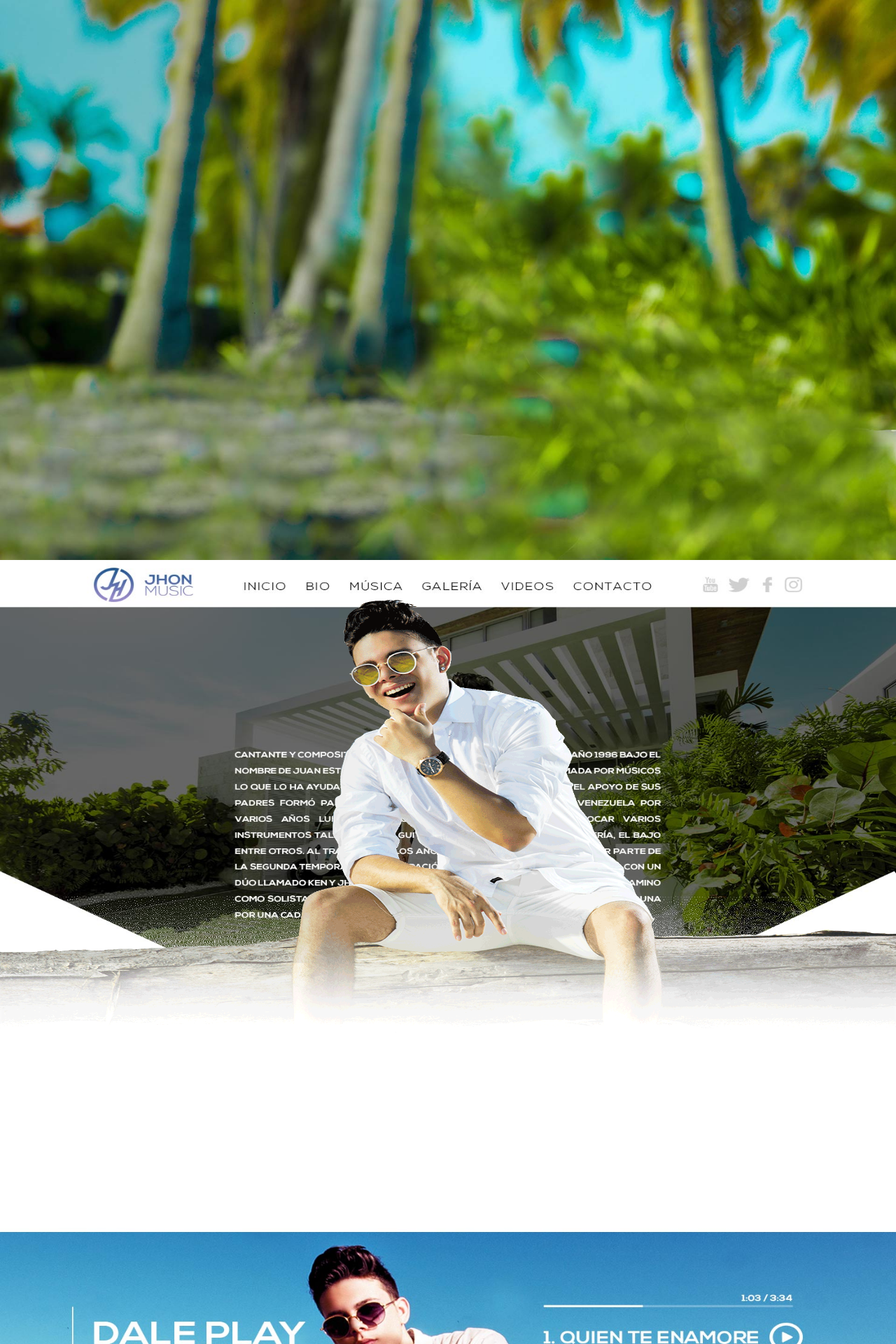
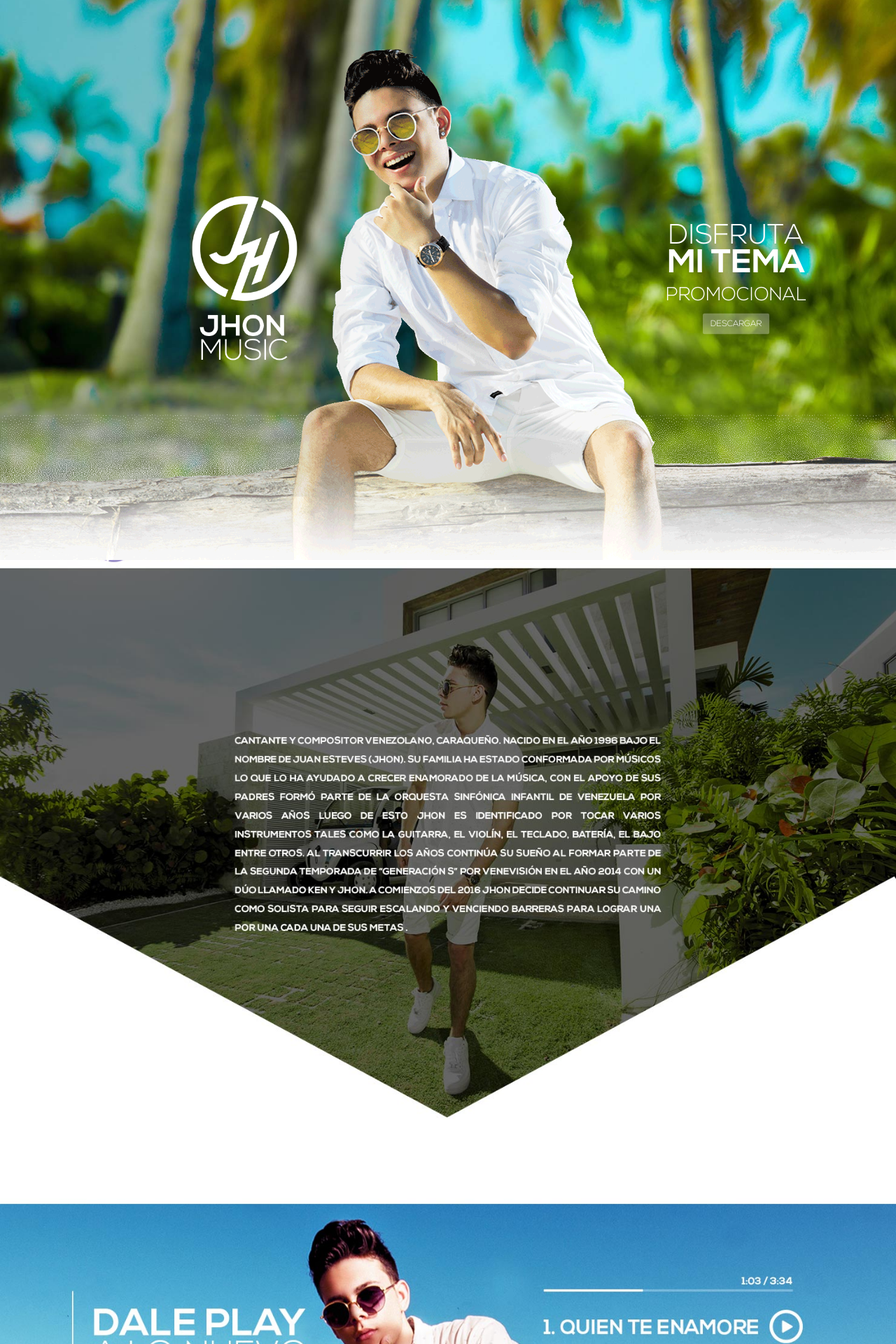
Before and after one commit to jonlov/Jhon-Music, a PHP site: page / in a window 1280 px wide. Shown: the top 1920 px of the page at 70% size. Run offline with PHP 8.4, Linux system fonts and the light colour scheme.

Commit message:
First section almost done

```diff
--- a/web/css/index.css
+++ b/web/css/index.css
@@ -1,12 +1,30 @@
-<style>
+@font-face {
+    font-family: nexa;
+    src: url(../fonts/Nexa-Light.otf);
+}
+
+@font-face {
+    font-family: nexa;
+    src: url(../fonts/Nexa-Bold.otf);
+    font-weight: bold;
+}
+
+body {
+    font-family: nexa !important;
+}
+
 * {
     box-sizing: border-box;
+}
+
+*:focus {
+    outline: 0 !important;
 }
 
 body {
     margin: 0;
     font-weight: 500;
-  font-family: 'HelveticaNeue';
+    color: #fff !important;
 }
 
 section {
@@ -17,15 +35,9 @@ section {
     max-width: none;
     background-color: #373B44;
     height: 100vh;
-
     &:nth-of-type(2n) {
         background-color: #FE4B74;
     }
-}
-
-.intro {
-  width: 100%;
-  height: 100vh;
 }
 
 .content {
@@ -50,11 +62,9 @@ a {
     font-weight: 700;
     color: #373B44;
     position: relative;
-
-  &:hover{
+    &:hover {
         opacity: 0.8;
     }
-
     &:active {
         top: 1px;
     }
@@ -62,18 +72,90 @@ a {
 
 footer {
     padding: 1% 5%;
-  text-align:center;
+    text-align: center;
     background-color: #373B44;
     color: white;
-
     a {
         color: #FE4B74;
         font-weight: 500;
         text-decoration: none;
     }
 }
-.bg00 {
-  width: 100%;
+
+.bg-browser-size {
+    height: 100vh;
+    min-height: 450px;
+    width: 100vw;
+    display: block;
+}
+
+.padder-v {
+    padding-bottom: 15px;
+    padding-top: 15px;
+}
+
+.m-t-xxl {
+    margin-top: 50px;
+}
+
+.m-b-xxl {
+    margin-top: 50px;
+}
+
+.bg-image {
+    background-repeat: no-repeat;
+    background-position: center center;
+    -webkit-background-size: cover;
+    -moz-background-size: cover;
+    -o-background-size: cover;
+    background-size: cover;
+}
+
+.v-middle {
+    vertical-align: middle;
+}
+
+.v-center {
+    position: absolute;
+    top: 50%;
+    transform: translateY(-50%);
+}
+
+.pos-rlt {
+    position: relative;
+}
+
+.pos-abs {
+    position: absolute;
+}
+
+.h-full {
     height: 100%;
 }
-</style>
+
+.w-full {
+    width: 100%;
+}
+
+.justify {
+    text-align: justify;
+    text-justify: inter-word;
+}
+
+.text-center {
+    text-align: center;
+}
+
+.btn-primary {
+    background-color: rgba(255, 255, 255, 0.30) !important;
+    border-color: transparent !important;
+    -webkit-transition: background .2s ease-out;
+    -moz-transition: background .2s ease-out;
+    -o-transition: background .2s ease-out;
+    transition: background .2s ease-out;
+}
+
+.btn-primary:hover{
+    background-color: rgba(255, 255, 255, 0.40) !important;
+    border-color: transparent !important;
+}
--- a/web/index.html
+++ b/web/index.html
@@ -2,60 +2,41 @@
 <html>
 
 <head>
-
     <link rel="stylesheet" href="css/index.css">
     <link rel="stylesheet" href="bower_components/bootstrap/dist/css/bootstrap.min.css">
     <meta content="width=device-width, initial-scale=1, maximum-scale=1" name="viewport">
-    <title>Development in progress</title>
-
+    <title>John Music</title>
 </head>
 
 <body>
-
-  <section class="intro">
-      <img src="img/bg00-static.jpg" alt="" class="bg00" style="position: relative;">
-      <div class="content">
-      <img src="img/bg00-dynamic.png" alt="" class="bg00" style="position: absolute;">
+    <section class="bg-image" style="background-image: url('img/bg/bg00-static.jpg')">
+        <div alt="" class="pos-abs bg-image bg-browser-size" style="background-image: url('img/bg/bg00-dynamic.png'); background-position: top center;"></div>
+        <div class="row background-browser-size v-middle pos-rlt h-full w-full">
+            <div class="col-sm-4 col-sm-offset-1 col-md-4 col-md-offset-2 v-center" style="padding-left:60px;">
+                <img src="img/logo.png" height="300px">
+            </div>
+            <div class="col-sm-4 col-sm-offset-2 col-md-4 col-md-offset-2 v-center text-center" style="font-size: 40px;line-height: 40px;">
+                <span style="font-size: 40px;">DISFRUTA</span>
+                <br>
+                <span style="font-size: 47px;"><b>MI TEMA</b></span>
+                <span style="font-size: 27px;/* padding: 4px; */">PROMOCIONAL</span>
+                <br>
+                <button class="btn btn-primary btn-sm text-center">DESCARGAR</button>
             </div>
     </section>
-
-  <section>
-    <img src="img/bg01.jpg" alt="" class="bg00">
-      <div class="content">
-      </div>
+    <section class="bg-image" style="background-image: url('img/bg/bg01.jpg')">
     </section>
-
-  <section>
-    <img src="img/bg02.jpg" alt="" class="bg00">
-      <div class="content">
-      </div>
+    <section class="bg-image" style="background-image: url('img/bg/bg02.jpg')">
     </section>
-
-  <section>
-    <img src="img/bg03.jpg" alt="" class="bg00">
-      <div class="content">
-      </div>
+    <section class="bg-image" style="background-image: url('img/bg/bg03.jpg')">
     </section>
-
-  <section>
-    <img src="img/bg04.png" alt="" class="bg00">
-      <div class="content">
-      </div>
+    <section class="bg-image" style="background-image: url('img/bg/bg04.png')">
     </section>
-
-  <section>
-    <img src="img/bg05.png" alt="" class="bg00">
-      <div class="content">
-      </div>
+    <section class="bg-image" style="background-image: url('img/bg/bg05.png')">
     </section>
-
-
-
     <footer>
         Made by Renew
     </footer>
-
-
 </body>
 
 </html>
```
Also changed, not shown: web/fonts/Nexa-Bold.otf (added), web/fonts/Nexa-Light.otf (added), web/img/arrow-down.png (added), web/img/bg/bg00-dynamic.png (renamed from web/img/bg00-dynamic.png), web/img/bg/bg00-static.jpg (renamed from web/img/bg00-static.jpg), web/img/bg/bg00.png (renamed from web/img/bg00.png), web/img/bg/bg01.jpg (renamed from web/img/bg01.jpg), web/img/bg/bg02.jpg (renamed from web/img/bg02.jpg), web/img/bg/bg03.jpg (renamed from web/img/bg03.jpg), web/img/bg/bg04.png (renamed from web/img/bg04.png), web/img/bg/bg05.png (added), web/img/logo.png (added), 1 other file. Lines whose indentation alone changed are shown as unchanged.
